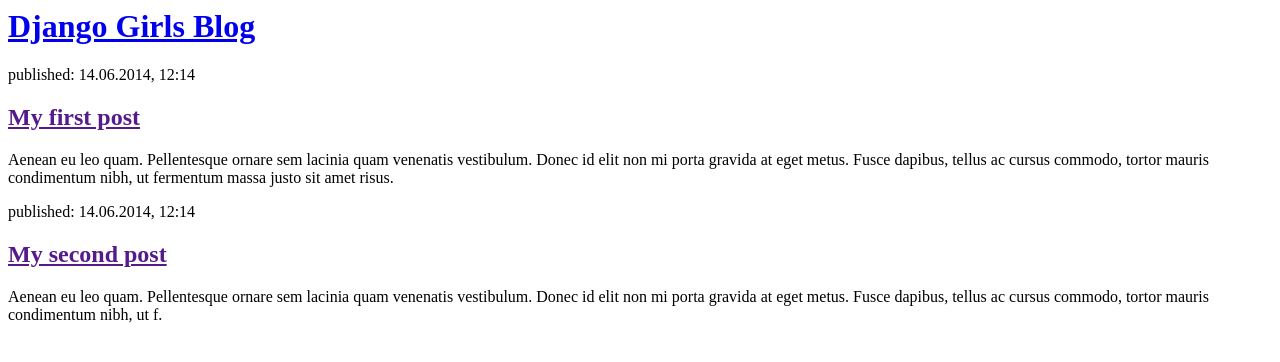
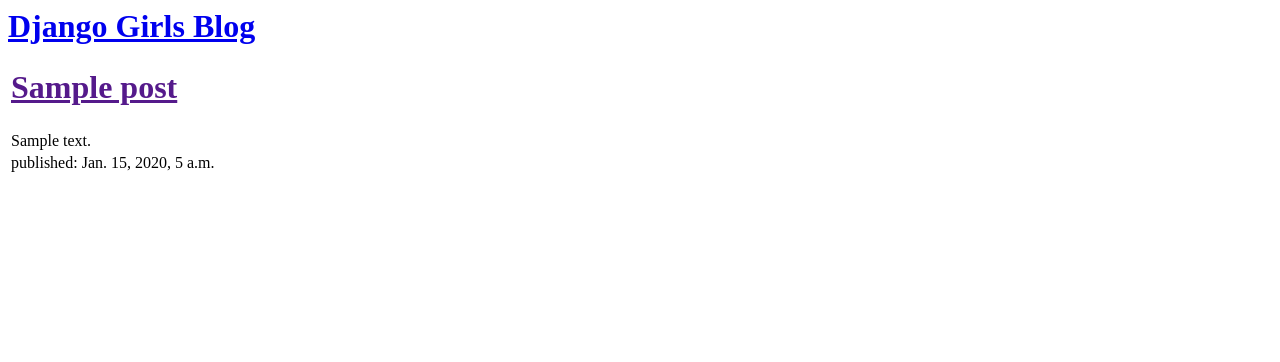
Before and after one commit to paynetechnologies/my-first-blog, a Django app: page / in a window 1280 px wide. Shown: the top 362 px of the page. Run offline with Django 3.2, Linux system fonts and the light colour scheme; tables that the repository leaves empty hold one stand-in row (values such as "Sample post").

Commit message:
Modified templates to display post from database

```diff
--- a/blog/templates/blog/post_list.html
+++ b/blog/templates/blog/post_list.html
@@ -8,15 +8,22 @@
         </div>
 
         <div>
-            <p>published: 14.06.2014, 12:14</p>
-            <h2><a href="">My first post</a></h2>
-            <p>Aenean eu leo quam. Pellentesque ornare sem lacinia quam venenatis vestibulum. Donec id elit non mi porta gravida at eget metus. Fusce dapibus, tellus ac cursus commodo, tortor mauris condimentum nibh, ut fermentum massa justo sit amet risus.</p>
-        </div>
-
-        <div>
-            <p>published: 14.06.2014, 12:14</p>
-            <h2><a href="">My second post</a></h2>
-            <p>Aenean eu leo quam. Pellentesque ornare sem lacinia quam venenatis vestibulum. Donec id elit non mi porta gravida at eget metus. Fusce dapibus, tellus ac cursus commodo, tortor mauris condimentum nibh, ut f.</p>
+            <table id="id_post_table">
+                {% for post in posts %}
+                    <tr>
+                        <!-- <td>{{ forloop.counter }}: </td> -->
+                        <td><h1><a href="">{{ post.title }}</a></h1></td>
+                    </tr>
+                    <tr>
+                        <td>
+                            <p>{{ post.text|linebreaksbr }}</p>
+                        </td>
+                    </tr>
+                    <tr>
+                        <td><p>published: {{ post.published_date }}</p></td>
+                    </tr>
+                {% endfor %}
+            </table>
         </div>
     </body>
 </html>
--- a/blog/views.py
+++ b/blog/views.py
@@ -1,6 +1,17 @@
 from django.shortcuts import render
+from django.utils import timezone
+from django.contrib.auth.models import User
+from .models import Post
 
 # Create your views here.
 
 def post_list(request):
-    return render(request, 'blog/post_list.html', {})
+    #posts = Post.objects.all()
+    #me = User.objects.get(username='payne')
+    #posts = Post.objects.create(author=me, title='Sundays News', text='News Flash')
+    posts = Post.objects.all()
+    #posts = Post.objects.order_by('created_date')
+    #posts = Post.objects.filter(published_date__lte=timezone.now()).order_by('published_date')
+
+
+    return render(request, 'blog/post_list.html', {'posts': posts})
```
